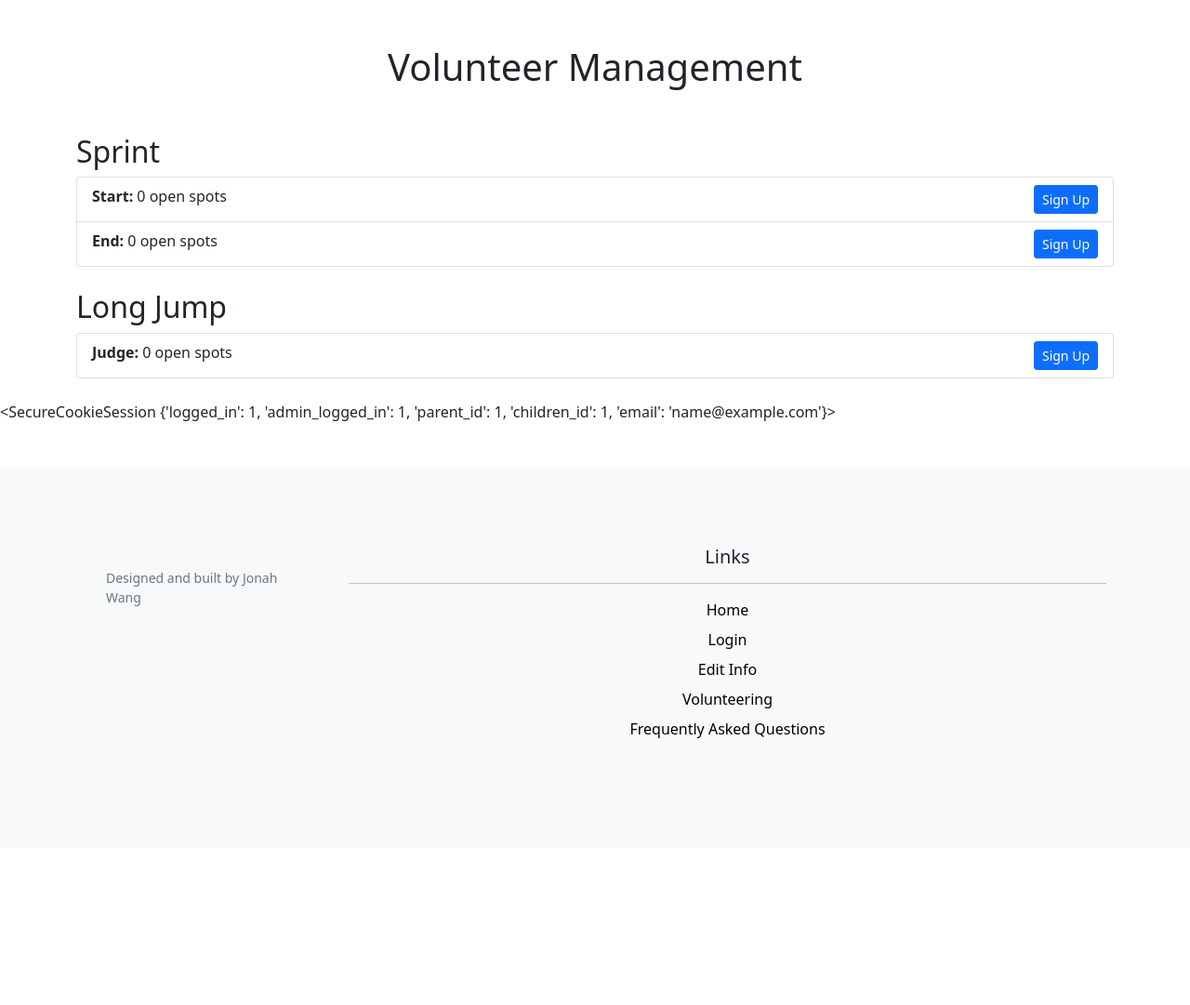
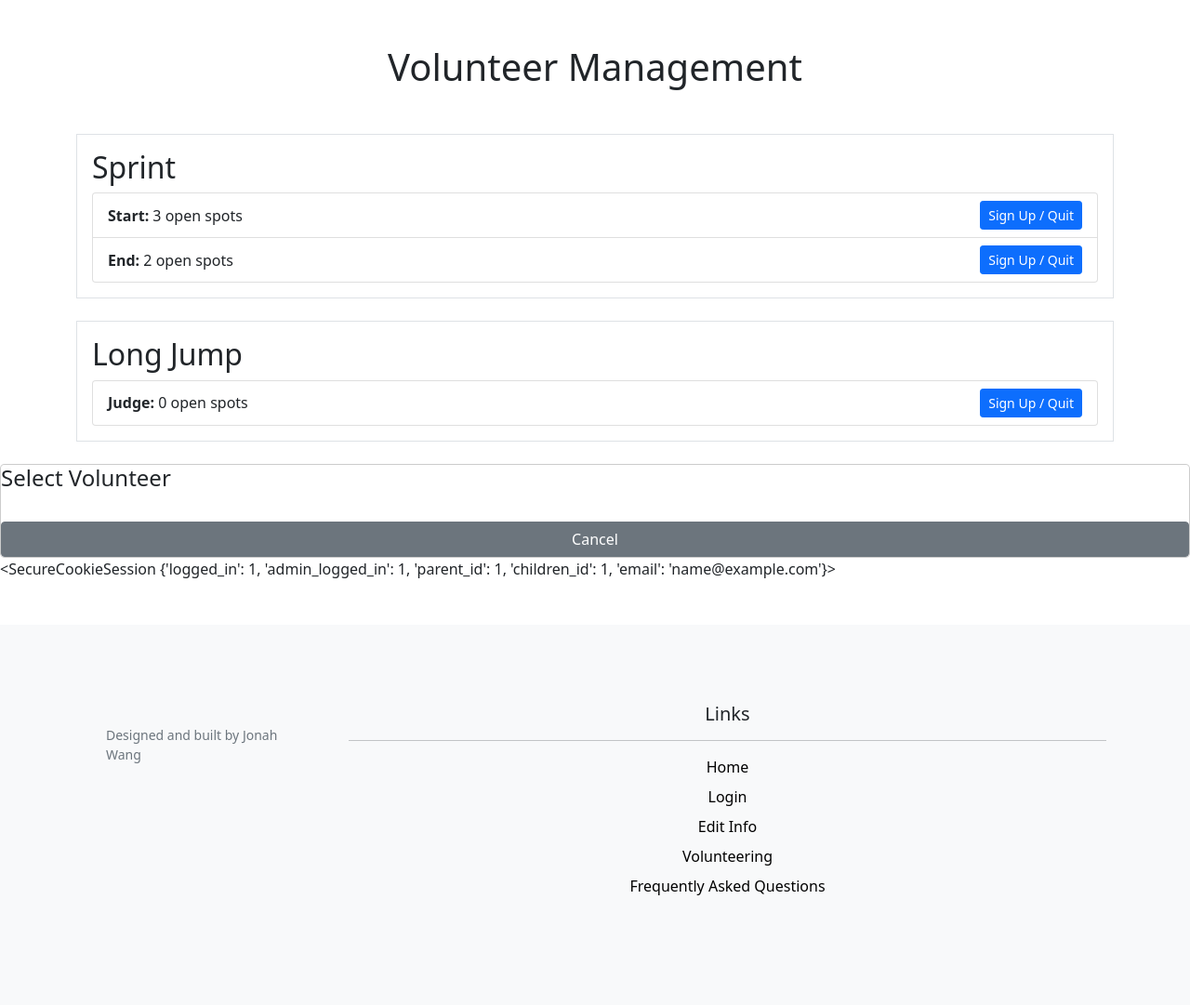
Before and after one commit to AjaxAcheles/BWFieldDay, a Flask app: page /volunteer_management in a window 1280 px wide. Shown: the part 104-1185 px from the top of the page at 93% size. Before the commit the page ends 898 px from the top, so only its background shows below. Run offline with Flask 3, Linux system fonts and the light colour scheme; the visitor is signed in with stand-in values (Sample User, id 1); data comes from the database, SQL or seed files in the repository; both versions use the stored data as it was after the commit.

Commit message:
finished volunteering.html, need to buxfix now.

```diff
--- a/fetch_volunteer_data.py
+++ b/fetch_volunteer_data.py
@@ -46,6 +46,7 @@ def create_positions_table():
             position_id INTEGER PRIMARY KEY AUTOINCREMENT,
             position_holder_name TEXT,
             role_id INTEGER,
+            parent_id INTEGER,
             FOREIGN KEY(role_id) REFERENCES roles(role_id)
         )
     """)
@@ -224,6 +225,27 @@ def update_position(position_id, position_holder_name):
     connection.commit()
     connection.close()
 
+def toggle_position_with_volunteer_data(role_id, position_holder_name, parent_id):
+    connection = get_db()
+    cursor = connection.cursor()
+    # check to see if user has a position already
+    filled_position = cursor.execute("SELECT position_id FROM positions WHERE role_id = ? AND position_holder_name = ? AND parent_id = ?", (role_id, position_holder_name, parent_id)).fetchone()
+    if filled_position:
+        # if exists, empty the position
+        position_id = filled_position['position_id']
+        cursor.execute("UPDATE positions SET position_holder_name = NULL, parent_id = NULL WHERE position_id = ?", (position_id,))
+    else:
+        # if position doesn't exist
+        empty_position = cursor.execute("SELECT position_id FROM positions WHERE role_id = ? AND parent_id IS NULL", (role_id,)).fetchone()
+        if empty_position:
+            position_id = empty_position['position_id']
+            cursor.execute("UPDATE positions SET position_holder_name = ?, parent_id = ? WHERE position_id = ?", (position_holder_name, parent_id, position_id))
+        else:
+            print(empty_position)
+    connection.commit()
+    connection.close()
+
+
 def delete_position(position_id):
     connection = get_db()
     cursor = connection.cursor()
@@ -241,6 +263,14 @@ def delete_position(position_id):
     connection.commit()
     connection.close()
 
+def delete_position_with_volunteer_data(role_id, position_holder_name, parent_id):
+    connection = get_db()
+    cursor = connection.cursor()
+    cursor.execute("DELETE FROM positions WHERE role_id = ? AND position_holder_name = ? AND parent_id = ?", (role_id, position_holder_name, parent_id))
+    connection.commit()
+    connection.close()
+
+
 def update_position_volunteer(position_id, volunteer_name):
     connection = get_db()
     cursor = connection.cursor()
@@ -255,6 +285,14 @@ def get_position(position_id):
     position = cursor.fetchone()
     connection.close()
     return position
+
+def get_positions_by_parent_id(parent_id):
+    connection = get_db()
+    cursor = connection.cursor()
+    cursor.execute("SELECT * FROM positions WHERE parent_id = ?", (parent_id,))
+    positions = cursor.fetchall()
+    connection.close()
+    return positions
 
 def get_max_position_id():
     connection = get_db()
--- a/templates/layout.html
+++ b/templates/layout.html
@@ -43,6 +43,7 @@
         </div><!--#navbarNav-->
       </div><!--container-fluid-->
     </nav><!--end of navbar!-->
+    <script src="https://cdn.jsdelivr.net/npm/bootstrap@5.1.3/dist/js/bootstrap.bundle.min.js" integrity="sha384-ka7Sk0Gln4gmtz2MlQnikT1wXgYsOg+OMhuP+IlRH9sENBO0LRn5q+8nbTov4+1p" crossorigin="anonymous"></script>
     {% if page_title == "Home" %}
     <div class="home-header pb-5">
     {% else %}
@@ -82,6 +83,5 @@
         </div>
       </div>
     </footer>
-    <script src="https://cdn.jsdelivr.net/npm/bootstrap@5.1.3/dist/js/bootstrap.bundle.min.js" integrity="sha384-ka7Sk0Gln4gmtz2MlQnikT1wXgYsOg+OMhuP+IlRH9sENBO0LRn5q+8nbTov4+1p" crossorigin="anonymous"></script>
   </body>
 </html>
--- a/templates/volunteering.html
+++ b/templates/volunteering.html
@@ -4,27 +4,27 @@
 {% block content %}
 <div class="container mt-4">
   <h1 class="text-center my-5">Volunteer Management</h1>
+
+  {# Loop over events passed from the GET request #}
   {% for event in events %}
-    <div class="mb-4">
+    <div class="mb-4 border p-3">
       <h2>{{ event.event_name }}</h2>
       <ul class="list-group">
+        {# Loop over roles for this event #}
         {% for role in event.roles %}
-          {% set open_spots = 0 %}
-          {% set already_signed = false %}
-          {% for pos in role.positions %}
-            {% if not pos.parent_id %}
-              {% set open_spots = open_spots + 1 %}
-            {% elif pos.parent_id == session.parent_id %}
-              {% set already_signed = true %}
-            {% endif %}
-          {% endfor %}
-          <li class="list-group-item">
-            <strong>{{ role.role_name }}:</strong> {{ open_spots }} open spot{{ "s" if open_spots != 1 else "" }}
-            {% if already_signed %}
-              - You are signed up for this position!
-            {% else %}
-              <button class="btn btn-sm btn-primary float-end" onclick="showSignupPopup('{{ event.event_id }}', '{{ role.role_id }}')">Sign Up</button>
-            {% endif %}
+          {# Calculate open spots and signed-up names for this role #}
+          {% set open_spots = role.positions | selectattr("parent_id", "equalto", None) | list | length %}
+          {% set signed_positions = role.positions | selectattr("parent_id", "equalto", parent_info.parent_id) | list %}
+          {% set signed_names = signed_positions | map(attribute="position_holder_name") | list %}
+          <li class="list-group-item d-flex justify-content-between align-items-center">
+            <div>
+              <strong>{{ role.role_name }}:</strong>
+              {{ open_spots }} open spot{% if open_spots != 1 %}s{% endif %}
+              {% if signed_names|length > 0 %}
+                - {{ signed_names | join(" and ") }} is already signed up!
+              {% endif %}
+            </div>
+            <button class="btn btn-sm btn-primary" onclick="showVolunteerModal('{{ role.role_id }}')">Sign Up / Quit</button>
           </li>
         {% endfor %}
       </ul>
@@ -32,32 +32,81 @@
   {% endfor %}
 </div>
 
-<!-- Modal Popup for Sign-Up -->
-<div id="signupModal" class="modal" style="display:none; position: fixed; top: 20%; left: 50%; transform: translate(-50%, 0); background: white; padding: 1rem; border: 1px solid #ccc;">
-  <h3>Sign Up for Role</h3>
-  <form method="POST" action="{{ url_for('volunteers.volunteer_management') }}">
-    <input type="hidden" id="signup_event_id" name="event_id" value="">
-    <input type="hidden" id="signup_role_id" name="role_id" value="">
-    <div class="mb-3">
-      <label for="parent_choice" class="form-label">Choose which parent to sign up:</label>
-      <select id="parent_choice" name="parent_choice" class="form-select">
-        <option value="Parent 1">Parent 1</option>
-        <option value="Parent 2">Parent 2</option>
-      </select>
+<!-- Modal Popup for Volunteer Sign-Up -->
+<div class="modal-overlay" id="volunteerModal">
+  <div class="modal-content">
+    <h4 class="mb-3">Select Volunteer</h4>
+    <div id="volunteerOptions">
+      {# Volunteer buttons will be injected here via JavaScript #}
     </div>
-    <button type="submit" class="btn btn-primary">Confirm Sign-Up</button>
-    <button type="button" class="btn btn-secondary" onclick="closeSignupPopup()">Cancel</button>
-  </form>
+    <button class="btn btn-secondary mt-3" onclick="closeVolunteerModal()">Cancel</button>
+  </div>
 </div>
 
+<!-- jQuery for simplicity -->
+<script src="https://code.jquery.com/jquery-3.6.0.min.js"></script>
 <script>
-  function showSignupPopup(eventId, roleId) {
-    document.getElementById('signup_event_id').value = eventId;
-    document.getElementById('signup_role_id').value = roleId;
-    document.getElementById('signupModal').style.display = 'block';
+  // Parent info is passed from the backend via Jinja.
+  // We expect parent_info to have keys: parent_id, parent_1_name, is_parent_1_volunteering, parent_2_name, is_parent_2_volunteering.
+  var parentInfo = {
+    parent_id: {{ parent_info.parent_id }},
+    parent1: "{{ parent_info.parent_1_name }}",
+    parent1_vol: {{ "true" if parent_info.is_parent_1_volunteering else "false" }},
+    parent2: "{{ parent_info.parent_2_name if parent_info.parent_2_name is not none else '' }}",
+    parent2_vol: {{ "true" if parent_info.is_parent_2_volunteering else "false" }}
+  };
+
+  // Current role for which volunteer modal is open.
+  var currentRoleId = null;
+
+  // Show the modal and populate volunteer buttons.
+  function showVolunteerModal(roleId) {
+    currentRoleId = roleId;
+    var optionsHtml = "";
+
+    // Parent 1 option, only if volunteering is enabled.
+    if (parentInfo.parent1_vol === true || parentInfo.parent1_vol === "true") {
+      optionsHtml += '<button class="btn btn-volunteer-active" onclick="volunteerAction(' + roleId + ', ' + parentInfo.parent_id + ', \'' + parentInfo.parent1 + '\', true)">Sign up as ' + parentInfo.parent1 + '</button>';
+    } else {
+      optionsHtml += '<button class="btn btn-volunteer-inactive" disabled>' + parentInfo.parent1 + ' (not volunteering)</button>';
+    }
+    // Parent 2 option, if available.
+    if (parentInfo.parent2 && (parentInfo.parent2_vol === true || parentInfo.parent2_vol === "true")) {
+      optionsHtml += '<button class="btn btn-volunteer-active" onclick="volunteerAction(' + roleId + ', ' + parentInfo.parent_id + ', \'' + parentInfo.parent2 + '\', true)">Sign up as ' + parentInfo.parent2 + '</button>';
+    } else if (parentInfo.parent2) {
+      optionsHtml += '<button class="btn btn-volunteer-inactive" disabled>' + parentInfo.parent2 + ' (not volunteering)</button>';
+    }
+
+    $("#volunteerOptions").html(optionsHtml);
+    $("#volunteerModal").fadeIn();
   }
-  function closeSignupPopup() {
-    document.getElementById('signupModal').style.display = 'none';
+
+  function closeVolunteerModal() {
+    $("#volunteerModal").fadeOut();
+  }
+
+  // Function to handle the AJAX POST when a volunteer button is clicked.
+  function volunteerAction(roleId, parentId, volunteerName, signingUp) {
+    var data = {
+      role_id: parseInt(roleId),
+      parent_id: parseInt(parentId),
+      position_holder_name: volunteerName,
+      signing_up: signingUp
+    };
+    $.ajax({
+      url: "{{ url_for('volunteers.volunteer_management') }}",
+      type: "POST",
+      contentType: "application/json",
+      data: JSON.stringify(data),
+      success: function(response) {
+        // For simplicity, reload the page after success.
+        location.reload();
+      },
+      error: function(xhr, status, error) {
+        alert("An error occurred: " + error);
+      }
+    });
+    closeVolunteerModal();
   }
 </script>
 {% endblock %}
--- a/volunteers.py
+++ b/volunteers.py
@@ -94,10 +94,10 @@ def event_manager():
                 if len(parts) < 4:
                     continue
 
-                # Skip empty fields
-                value = value.strip()
-                if not value:
-                    continue
+                ## Skip empty fields
+                #value = value.strip()
+                #if not value:
+                #    continue
 
                 # Get the event ID, checking if it's a newly created event
                 event_id = parts[1]
@@ -176,12 +176,37 @@ def event_manager():
                               events=get_all_events_nested(),
                               position_options=position_options)
 
+
 @volunteers_bp.route('/volunteer_management', methods=['GET', 'POST'])
 @login_required
 def volunteer_management():
+    if request.method == 'POST':
+        # Get JSON data from AJAX request
+        data = request.json
+        print(data)
+
+        role_id = data.get('role_id')
+        parent_id = data.get('parent_id')
+        position_holder_name = data.get('position_holder_name')
+        signing_up = data.get('signing_up')
+
+        try:
+            if signing_up:
+                toggle_position_with_volunteer_data(role_id, position_holder_name, parent_id)
+                return jsonify({'success': True})
+            else:
+                delete_position(role_id, position_holder_name, parent_id)
+                return jsonify({'success': True})
+        except Exception as e:
+            print(f"Error in volunteer signup: {str(e)}")
+            return jsonify({'success': False, 'message': f'An error occurred: {str(e)}'})
+
+    # GET request
+    # Get all events with nested roles and positions
     if request.method == "GET":
-        print(get_all_events_nested())
-        return render_template_with_session('volunteering.html', events=get_all_events_nested())
-    elif request.method == "POST":
-        print(request.form)
-        #request.form.get("")
+        events = get_all_events_nested()
+
+        parent_info = get_parent_info_with_parent_id(session.get("parent_id"))
+
+        # Render the template
+        return render_template_with_session('volunteering.html', events=events, parent_info=parent_info)
```
Also changed, not shown: volunteers.db.
